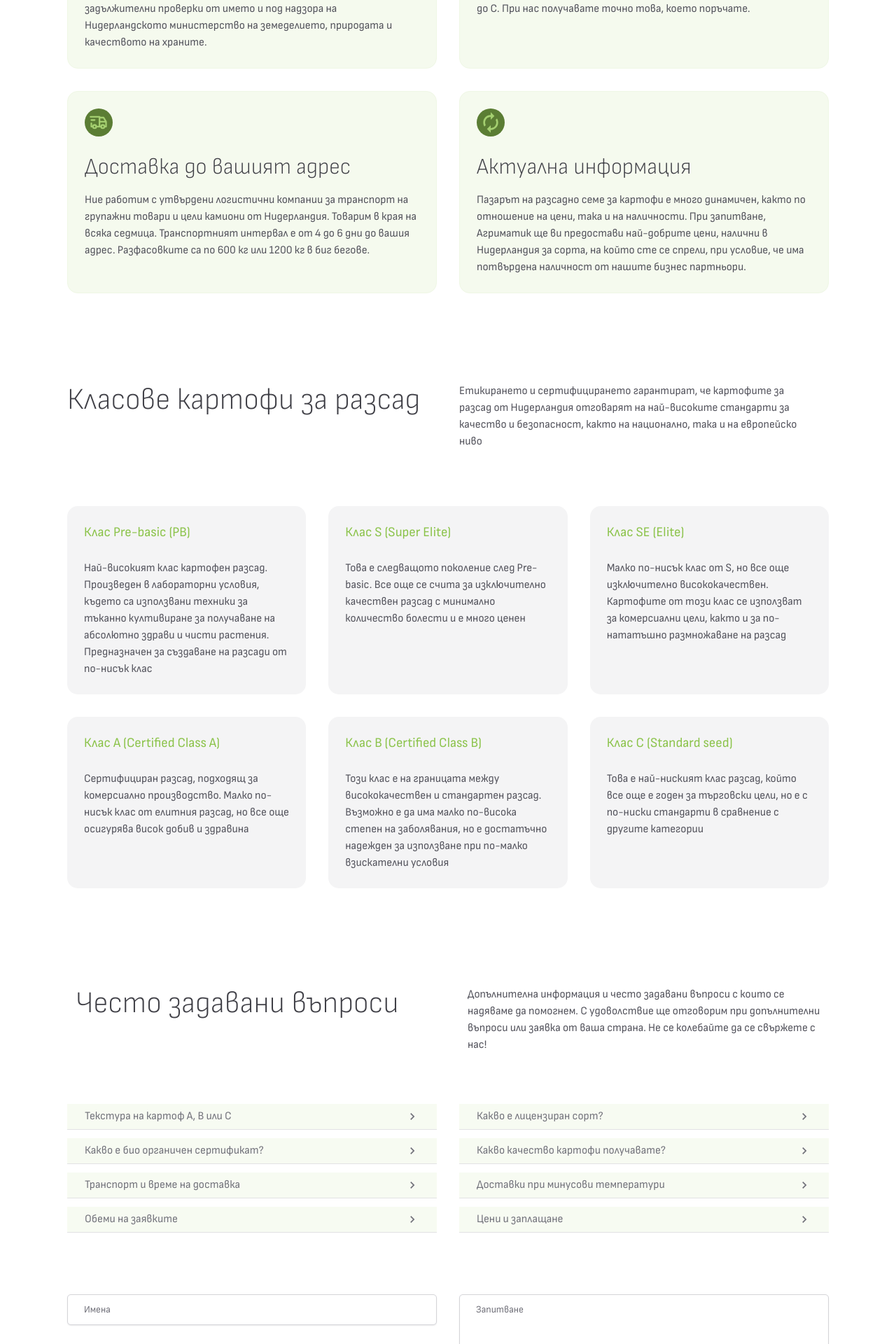
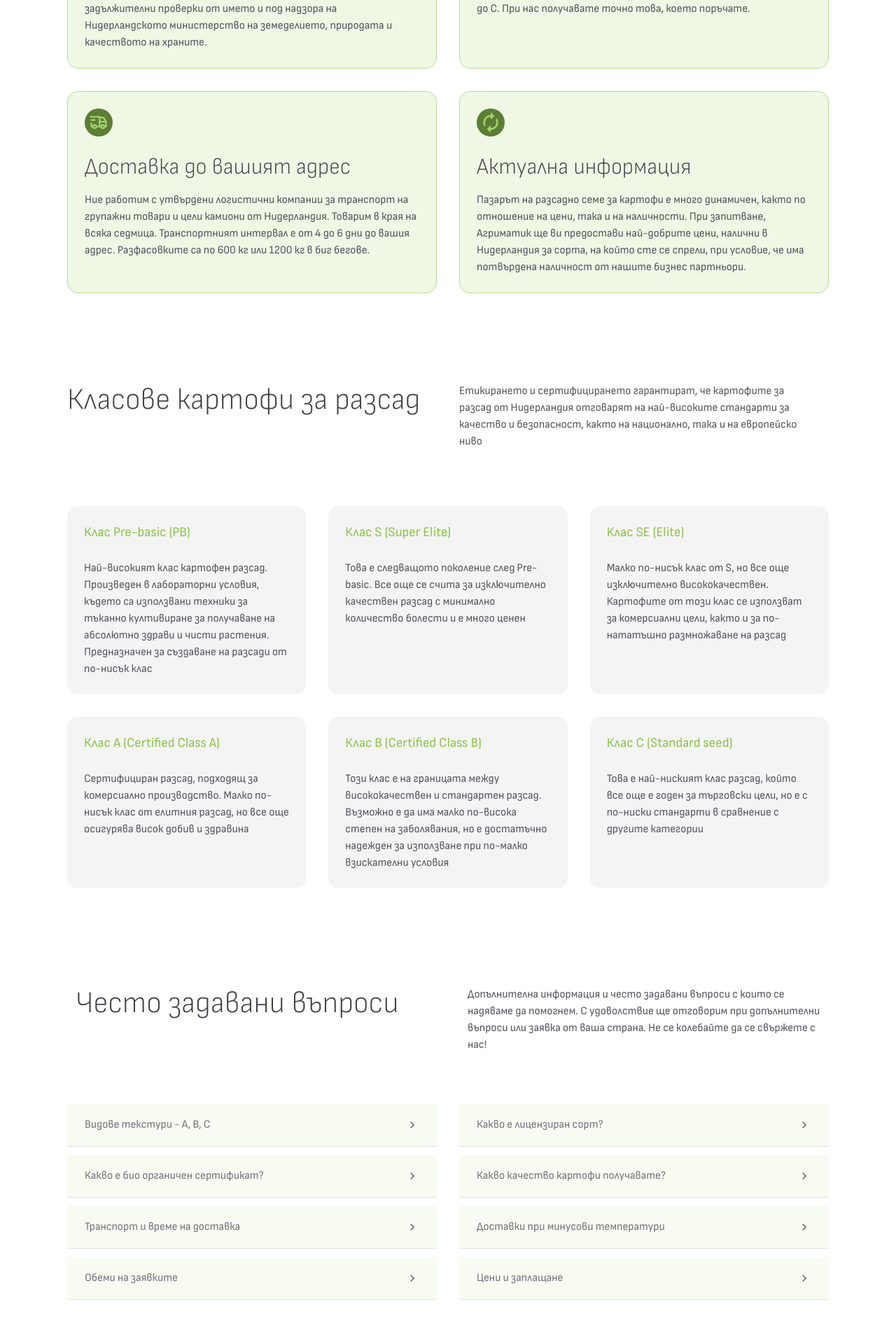
Before and after one commit to KKKircheff/Agrimatic, a React (Vite) app: page / in a window 1280 px wide. Shown: the part 1440-3360 px from the top of the page at 70% size. Built offline with nearby package versions, Linux system fonts and the light colour scheme.

Commit message:
UI and some bugs fixed

```diff
--- a/index.html
+++ b/index.html
@@ -13,12 +13,11 @@
             content="картофи, разсад картофи, семена, внос, Нидерландия, България, доставка картофи, висококачествени сортове картофи, Агриматик" />
         <meta name="author" content="Агриматик" />
 
-        <!-- Open Graph / Facebook -->
         <meta property="og:type" content="website" />
         <meta property="og:url" content="https://agrimatic.bg" />
         <meta
             property="og:title"
-            content="Агриматик - Сортове картофи за разсад от Нидерландия" />
+            content="Агриматик - Внос на сертифицирани семена за картофи от Нидерландия" />
         <meta
             property="og:description"
             content="Внос и доставка на висококачествени сортове картофи за разсад от Нидерландия за фермери в България. Открийте различни класове семена с гарантиран произход и качество." />
@@ -29,15 +28,17 @@
         <meta property="twitter:url" content="https://agrimatic.bg" />
         <meta
             property="twitter:title"
-            content="Агриматик - Сортове картофи за разсад от Нидерландия" />
+            content="Агриматик - Внос на сертифицирани семена за картофи от Нидерландия" />
         <meta
             property="twitter:description"
-            content="Внос и доставка на висококачествени сортове картофи за разсад от Нидерландия за фермери в България. Открийте различни класове семена с гарантиран произход и качество." />
+            content="Внос и доставка на висококачествени сертифицирани семена картофи за разсад от Нидерландия за фермери в България. Открийте различни класове семена с гарантиран произход и качество." />
         <meta property="twitter:image" content="/images/hero-image-1.webp" />
 
         <!-- Preload for hero image -->
         <!-- <link rel="preload" href="/images/hero-image-1.webp" as="image" /> -->
-        <title>Агриматик - Сортове картофи за разсад от Нидерландия</title>
+        <title>
+            Агриматик - Внос на сертифицирани семена за картофи от Нидерландия
+        </title>
     </head>
     <body>
         <div id="root"></div>
--- a/src/components/FAQAccordion.component.tsx
+++ b/src/components/FAQAccordion.component.tsx
@@ -7,8 +7,10 @@ import {
     AccordionSummary,
     accordionSummaryClasses,
     Grid
-} from '@mui/joy'
-import { useState } from 'react'
+} from '@mui/joy';
+
+import { useState } from 'react';
+import { isMobile } from "react-device-detect";
 
 type Props = {
     faqs: {
@@ -18,15 +20,33 @@ type Props = {
 }
 
 export const FaqAccordion = ({ faqs }: Props) => {
-    const [expandedIndex, setExpandedIndex] = useState<number | null>(null);
+    // For mobile, we'll use an array to track multiple open accordions.
+    const [expandedIndices, setExpandedIndices] = useState<number[]>([]);
+    // For desktop, we'll track a single expanded index.
+    const [expandedDesktopIndex, setExpandedDesktopIndex] = useState<number | null>(null);
 
     const handleChange = (index: number) => {
-        setExpandedIndex(expandedIndex === index ? null : index);
+        if (isMobile) {
+            // On mobile, we allow multiple accordions to be expanded, toggling them individually.
+            setExpandedIndices(prevExpandedIndices =>
+                prevExpandedIndices.includes(index)
+                    ? prevExpandedIndices.filter(i => i !== index) // Close accordion if already open
+                    : [...prevExpandedIndices, index] // Open accordion
+            );
+        } else {
+            // On desktop, only one accordion can be expanded at a time.
+            setExpandedDesktopIndex(index);
+        }
+    };
+
+    const isExpanded = (index: number) => {
+        return isMobile
+            ? expandedIndices.includes(index) // For mobile, check if this index is in the array
+            : expandedDesktopIndex === index; // For desktop, check if this is the expanded index
     };
 
     return (
         <AccordionGroup
-            // disableDivider
             variant='plain'
             transition="0.2s ease"
             sx={(theme) => ({
@@ -35,16 +55,15 @@ export const FaqAccordion = ({ faqs }: Props) => {
                     color: theme.palette.neutral[500]!,
                     bgcolor: theme.palette.primary[50],
                     px: 3,
-
+                    minHeight: 60
                 },
-
                 [`& .${accordionSummaryClasses.button}.${accordionClasses.expanded}`]: {
                     bgcolor: theme.palette.primary[400],
                     color: theme.palette.neutral[700]!,
                     px: 3,
-                    mb: 2
+                    mb: 2,
+                    minHeight: 60
                 },
-
                 [`& .${accordionClasses.root}`]: {
                     marginTop: 1.5,
                     transition: '0.2s ease',
@@ -55,20 +74,17 @@ export const FaqAccordion = ({ faqs }: Props) => {
                 },
                 [`& .${accordionClasses.root}.${accordionClasses.expanded}`]: {
                     bgcolor: 'primary.50',
-                    mb: 2
+                    mb: 2,
                 },
-                [`& .${accordionSummaryClasses.root}`]:
-                {
+                [`& .${accordionSummaryClasses.root}`]: {
                     fontWeight: 400,
                     fontSize: 'md',
                 },
-                [`& .${accordionSummaryClasses.root}.${accordionSummaryClasses.expanded}`]:
-                {
+                [`& .${accordionSummaryClasses.root}.${accordionSummaryClasses.expanded}`]: {
                     color: theme.palette.primary[600]!,
                     fontWeight: 400,
                 },
-                [`& .${accordionDetailsClasses.content}.${accordionDetailsClasses.expanded}`]:
-                {
+                [`& .${accordionDetailsClasses.content}.${accordionDetailsClasses.expanded}`]: {
                     pt: 0,
                     px: 3,
                     color: theme.palette.neutral[500],
@@ -83,20 +99,22 @@ export const FaqAccordion = ({ faqs }: Props) => {
             })}
         >
             <Grid container columnSpacing={{ xs: 2, md: 4 }}>
-                {
-                    faqs.map((faq, index) =>
-                        <Grid xs={12} md={6} key={index}>
-                            <Accordion expanded={expandedIndex === index} onChange={() => handleChange(index)}>
-                                <AccordionSummary>{faq.title}</AccordionSummary>
-                                {faq.content.map((content, index) =>
-                                    <AccordionDetails key={5000 + index}>
-                                        {content}
-                                    </AccordionDetails>)}
-                            </Accordion>
-                        </Grid>
-                    )
-                }
+                {faqs.map((faq, index) => (
+                    <Grid xs={12} md={6} key={index}>
+                        <Accordion
+                            expanded={isExpanded(index)} // Check expanded state for mobile/desktop
+                            onChange={() => handleChange(index)}
+                        >
+                            <AccordionSummary>{faq.title}</AccordionSummary>
+                            {faq.content.map((content, contentIndex) => (
+                                <AccordionDetails key={5000 + contentIndex}>
+                                    {content}
+                                </AccordionDetails>
+                            ))}
+                        </Accordion>
+                    </Grid>
+                ))}
             </Grid>
-        </AccordionGroup >
-    )
-}
+        </AccordionGroup>
+    );
+};
--- a/src/components/cards/BenefitCard.component.tsx
+++ b/src/components/cards/BenefitCard.component.tsx
@@ -23,8 +23,8 @@ const BenefitCard = ({ title, content, icon, iconSize = 30 }: Props) => {
                 display: "flex", // Enable flexbox on the card
                 flexDirection: "column", // Stack elements vertically
                 justifyContent: "space-between", // Distribute space evenly
-                backgroundColor: "primary.100",
-                borderColor: "primary.200",
+                backgroundColor: "primary.200",
+                borderColor: "primary.300",
                 padding: { xs: 2, md: 3 }
             }}
         >
--- a/src/routes/Contact/ContactForm.section.tsx
+++ b/src/routes/Contact/ContactForm.section.tsx
@@ -53,7 +53,6 @@ const ContactForm = () => {
         reset()
     }
 
-
     const contactTemplate = (formValues: ContactInfo, created: Date, time_stamp: number) => {
         return ({
             to: ["text@test.com"],
@@ -85,7 +84,6 @@ const ContactForm = () => {
     }
 
     const submit = async (data: ContactInfo) => {
-        return
         try {
             setIsFormValid(true);
             const { name, email, message, phonenumber } = data;
--- a/src/routes/Home/Home.page.tsx
+++ b/src/routes/Home/Home.page.tsx
@@ -19,9 +19,9 @@ const Home = () => {
                     textContent='Ние доставяме директно до вас висококачествени семена и посадъчен материал за картофи от нидерландски производители. Изключителни представители сме на седем лицензирани сорта картофи за България. Освен това доставяме сортове със свободен лиценз, като Агрия, Билдстар, Дезире и други.'
                     mt={{ xs: 5, lg: 16 }}
                 />
-                <HomeCards pt={{ xs: 6, lg: 12 }} pb={8} />
+                <HomeCards pt={{ xs: 6, lg: 12 }} />
             </SectionWrapper>
-            <SectionWrapper id='contact-form' pb={{ xs: 5, md: 8 }} pt={{ xs: 0, md: 8 }}>
+            <SectionWrapper id='information_section' pb={{ xs: 5, md: 8 }} pt={{ xs: 8.5, md: 16 }}>
                 <HomeClassInfo />
             </SectionWrapper>
             <SectionWrapper pb={8} pt={{ xs: 0, md: 8 }}>
--- a/src/routes/Home/HomeHero.section.tsx
+++ b/src/routes/Home/HomeHero.section.tsx
@@ -6,17 +6,11 @@ import TextContent from '../../components/typography/TextContent.component';
 import HeroTitle from '../../components/typography/HeroTitle.component';
 import ImageCard from '../../components/cards/ImageCard.component';
 import useScreenWidth from "../../hooks/useScreenWidth";
+import { useNavigate } from "react-router-dom";
 // import ImageWithMask from '../../components/ImageWithMask';
 
-const scrollToCatalogues = () => {
-    scroller.scrollTo('catalogues', {
-        duration: 800,
-        delay: 0,
-        smooth: 'easeInOutQuint',
-    });
-}
 const scrollToContact = () => {
-    scroller.scrollTo('contact-form', {
+    scroller.scrollTo('information_section', {
         duration: 800,
         delay: 0,
         smooth: 'easeInOutQuint',
@@ -24,8 +18,8 @@ const scrollToContact = () => {
 }
 
 const HomeHero = () => {
-    // const r = useTheme().radius;
     const screenWidth = useScreenWidth();
+    const navigate = useNavigate();
 
     return (
         <Stack
@@ -58,7 +52,7 @@ const HomeHero = () => {
                     <BlackButton
                         size='lg'
                         color='neutral'
-                        onClick={scrollToCatalogues}
+                        onClick={() => navigate('/varieties')}
                         endDecorator={<ArrowOutwardIcon sx={{ marginLeft: '-5px' }} />}>
                         <Typography textColor='inherit' fontSize='inherit'>Семена</Typography>
                     </BlackButton>
--- a/src/routes/Home/faq.ts
+++ b/src/routes/Home/faq.ts
@@ -1,6 +1,6 @@
 export const faqs = [
     {
-        'title': 'Текстура на картоф A, B или C',
+        'title': 'Видове текстури - A, B, C',
         'content': [
             'Обозначенията с букви A, B и C при картофите показват тяхната кулинарна текстура, т.е. как се държат при готвене:',
             'A – Твърди (салатни картофи): Картофите с текстура тип A запазват формата си след готвене и имат стегната, твърда структура. Подходящи са за салати, задушаване или готвене на пара.',
```
Also changed, not shown: src/routes/Footer/Footer.section.tsx (+19 -8 lines).
